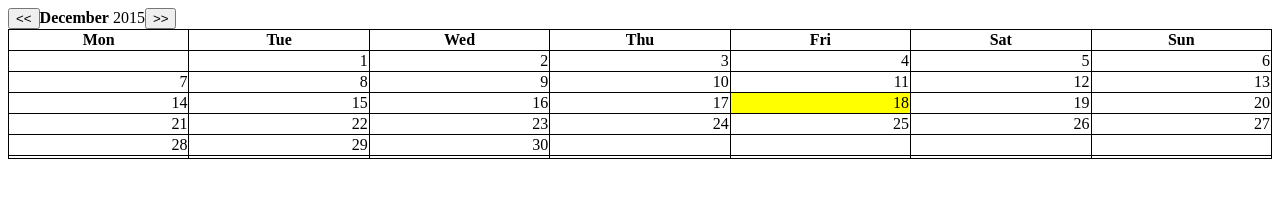
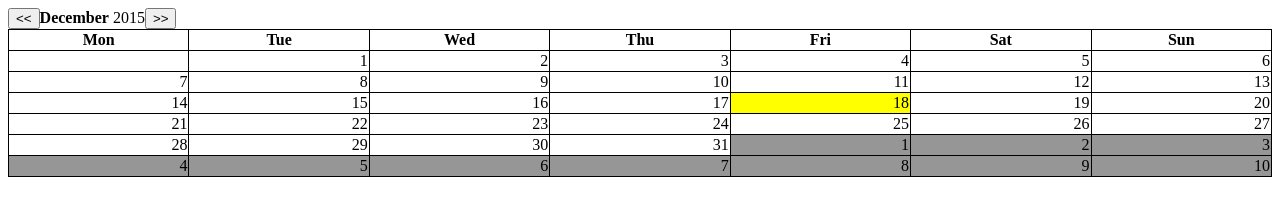
Before and after one commit to ccheung0926/calendar-jquery, a website: page public/index.html in a window 1280 px wide. Drawn offline with nearby package versions, Linux system fonts and the light colour scheme.

Commit message:
[feat] preview previous month

```diff
--- a/public/index.css
+++ b/public/index.css
@@ -30,3 +30,7 @@ table, th,td{
 .today{
   background-color: yellow;
 }
+
+.nextAndPrev{
+  background-color: #969696;
+}
--- a/public/index.js
+++ b/public/index.js
@@ -6,7 +6,7 @@ $(document).ready(function(){
   var currentMonth = moment().format("MM");
   var yearCounter = currentYear;
   var startOfMonth = moment().startOf("month")._d;
-  var endOfMonth = moment(currentYear+"-"+ monthInNum, "YYYY-MM").daysInMonth();
+  var endOfMonth = moment(currentYear+"-"+ (monthInNum+1), "YYYY-MM").daysInMonth();
 
   var $month = $("#currentMonth");
   var $year = $("#currentYear");
@@ -16,7 +16,6 @@ $(document).ready(function(){
   $month.append(months[monthInNum]);
   $year.append(" "+currentYear);
   var start = moment([2016, 0]);
-  console.log(moment(start).startOf('month'), "heyy");
 
   $previousMonth.on("click", function(e){
     if(monthInNum - 1 <= 1){
@@ -46,6 +45,7 @@ $(document).ready(function(){
     var firstDay = moment([year, month])._d;
     var lastDay = moment(year+"-"+(month+1), "YYYY-MM").daysInMonth();
     $("td").removeClass("today");
+    $("td").removeClass("nextAndPrev");
     $(".dateContent").empty();
     $month.empty().append(months[month]);
     $year.empty().append(" " + yearCounter);
@@ -59,8 +59,8 @@ $(document).ready(function(){
     if(firstDayOfMonth == 0){
       firstDayOfMonth = 7;
     }
+    var daysInNextMonth = 42 - (firstDayOfMonth - 1) - lastDay;
     var $theFirst =   $("#"+firstDayOfMonth);
-    console.log($theFirst, firstDayOfMonth);
     var today = moment().format("Do").slice(0,-2);
     $theFirst.append(1);
     for(var i = 1; i < lastDay; i++){
@@ -73,6 +73,10 @@ $(document).ready(function(){
         $("#"+id).append(date);
       }
     }
+    for(var j = 1; j <= daysInNextMonth ; j++){
+      var id = 42 - daysInNextMonth + j;
+      $("#"+id).addClass("nextAndPrev").append(j);
+    }
   }
   calendar(startOfMonth, endOfMonth);
 });
```
